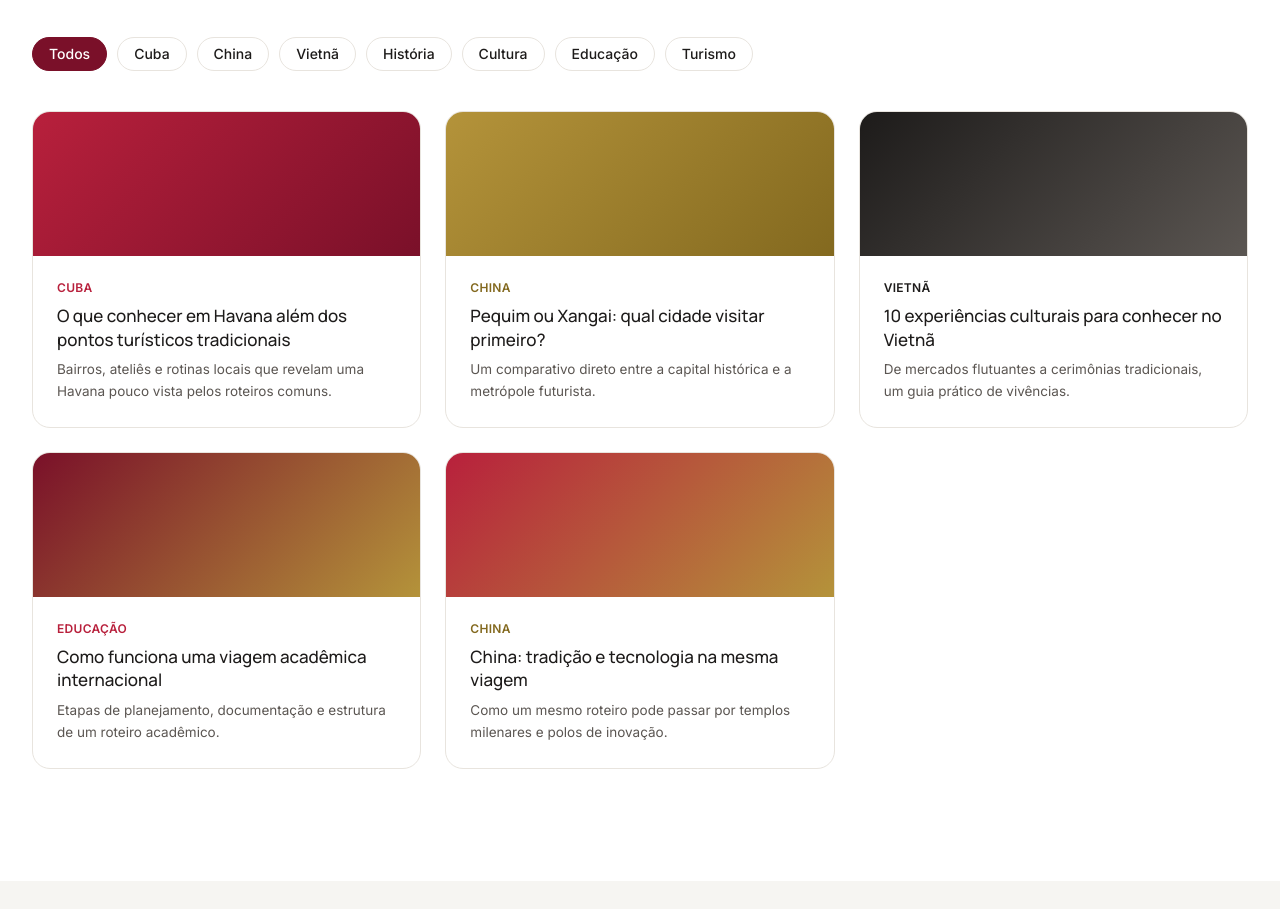
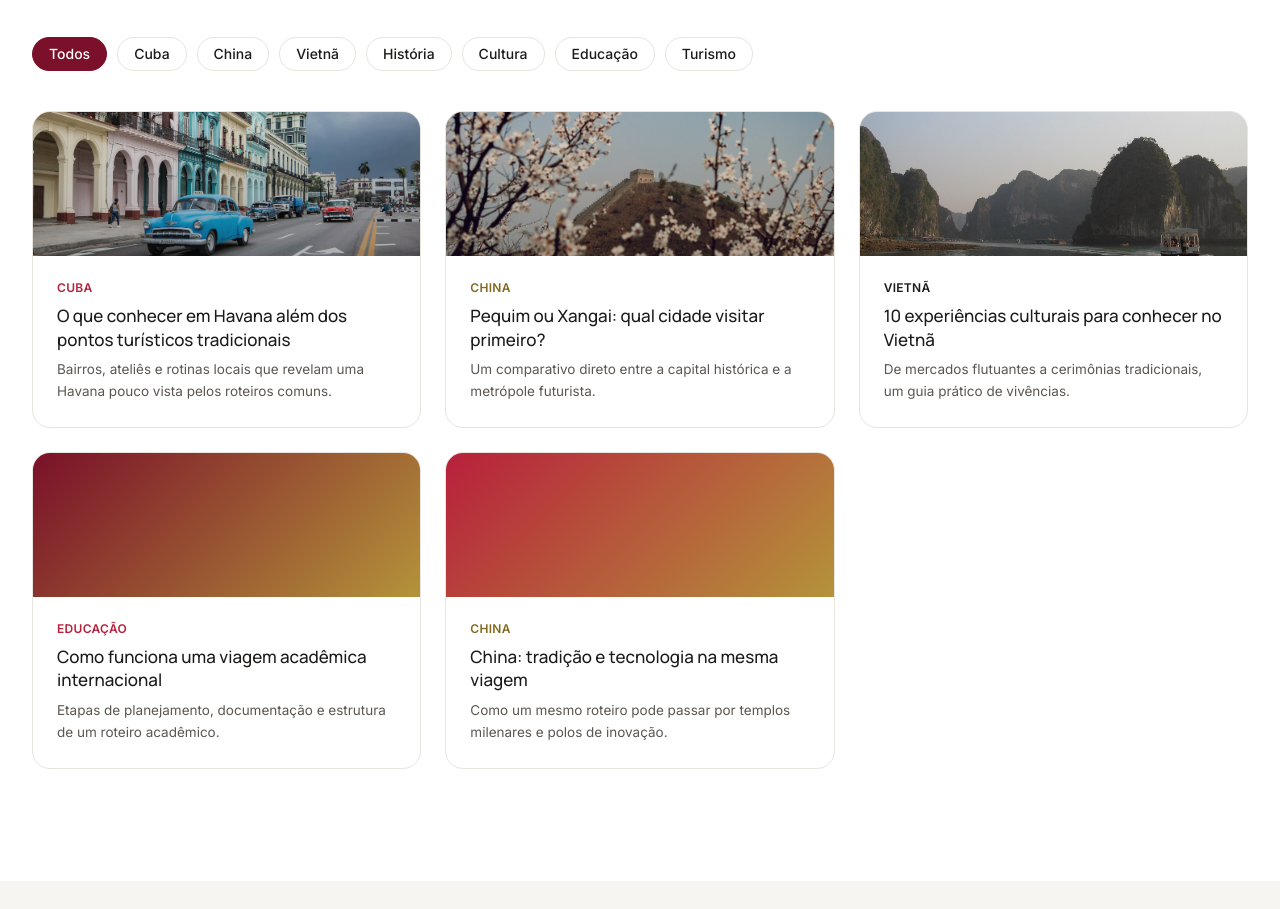
Before and after one commit to oGusta-Campos/companhiaVermelha, a plain HTML site: page index.html in a window 1280 px wide. Shown: the part 7689-8598 px from the top of the page. Drawn offline with nearby package versions, Linux system fonts and the light colour scheme.

Commit message:
feat: adicionar fotos aos cards editoriais

```diff
--- a/css/styles.css
+++ b/css/styles.css
@@ -109,6 +109,12 @@
   .tag-pill{border:1px solid #E8E4DE; transition:.25s ease;}
   .tag-pill.active, .tag-pill:hover{background:#7A1029; color:#fff; border-color:#7A1029;}
 
+  /* Caderno Vermelho article banners */
+  .blog-card-media{position:relative;overflow:hidden;background:#E8E4DE;}
+  .blog-card-media::after{content:'';position:absolute;inset:0;background:linear-gradient(180deg,rgba(29,27,26,.02),rgba(29,27,26,.2));pointer-events:none;}
+  .blog-card-image{display:block;width:100%;height:100%;object-fit:cover;filter:saturate(.92) brightness(.92);transition:transform .55s ease,filter .55s ease;}
+  .blog-card:hover .blog-card-image{transform:scale(1.045);filter:saturate(1) brightness(.98);}
+
   .float-btn{box-shadow:0 12px 28px -10px rgba(122,16,41,.55);}
 
   .marker-btn[data-active="true"] .marker-dot{background:#B8203C; box-shadow:0 0 0 6px #FBEAEE;}
--- a/index.html
+++ b/index.html
@@ -523,7 +523,9 @@
 
     <div class="mt-10 grid sm:grid-cols-2 lg:grid-cols-3 gap-6" id="blog-grid">
       <article class="blog-card reveal rounded-[18px] border border-line overflow-hidden bg-white" data-tags="cuba cultura turismo">
-        <div class="h-36" style="background:linear-gradient(135deg,#B8203C,#7A1029);"></div>
+        <div class="blog-card-media h-36">
+          <img class="blog-card-image" src="assets/images/cuba.jpg" alt="Vista colorida de Havana, em Cuba" loading="lazy" width="1200" height="800">
+        </div>
         <div class="p-6">
           <p class="text-xs font-semibold text-red uppercase tracking-wide">Cuba</p>
           <h3 class="font-display font-700 text-[17px] mt-2 leading-snug">O que conhecer em Havana além dos pontos turísticos tradicionais</h3>
@@ -531,7 +533,9 @@
         </div>
       </article>
       <article class="blog-card reveal rounded-[18px] border border-line overflow-hidden bg-white" data-tags="china turismo cultura">
-        <div class="h-36" style="background:linear-gradient(135deg,#B4933A,#83691F);"></div>
+        <div class="blog-card-media h-36">
+          <img class="blog-card-image" src="assets/images/china.jpg" alt="Paisagem urbana e histórica da China" loading="lazy" width="1200" height="800">
+        </div>
         <div class="p-6">
           <p class="text-xs font-semibold text-gold-deep uppercase tracking-wide">China</p>
           <h3 class="font-display font-700 text-[17px] mt-2 leading-snug">Pequim ou Xangai: qual cidade visitar primeiro?</h3>
@@ -539,7 +543,9 @@
         </div>
       </article>
       <article class="blog-card reveal rounded-[18px] border border-line overflow-hidden bg-white" data-tags="vietna cultura turismo">
-        <div class="h-36" style="background:linear-gradient(135deg,#1D1B1A,#5B5652);"></div>
+        <div class="blog-card-media h-36">
+          <img class="blog-card-image" src="assets/images/vietna.jpg" alt="Paisagem cultural do Vietnã" loading="lazy" width="1200" height="800">
+        </div>
         <div class="p-6">
           <p class="text-xs font-semibold text-ink uppercase tracking-wide">Vietnã</p>
           <h3 class="font-display font-700 text-[17px] mt-2 leading-snug">10 experiências culturais para conhecer no Vietnã</h3>
```
